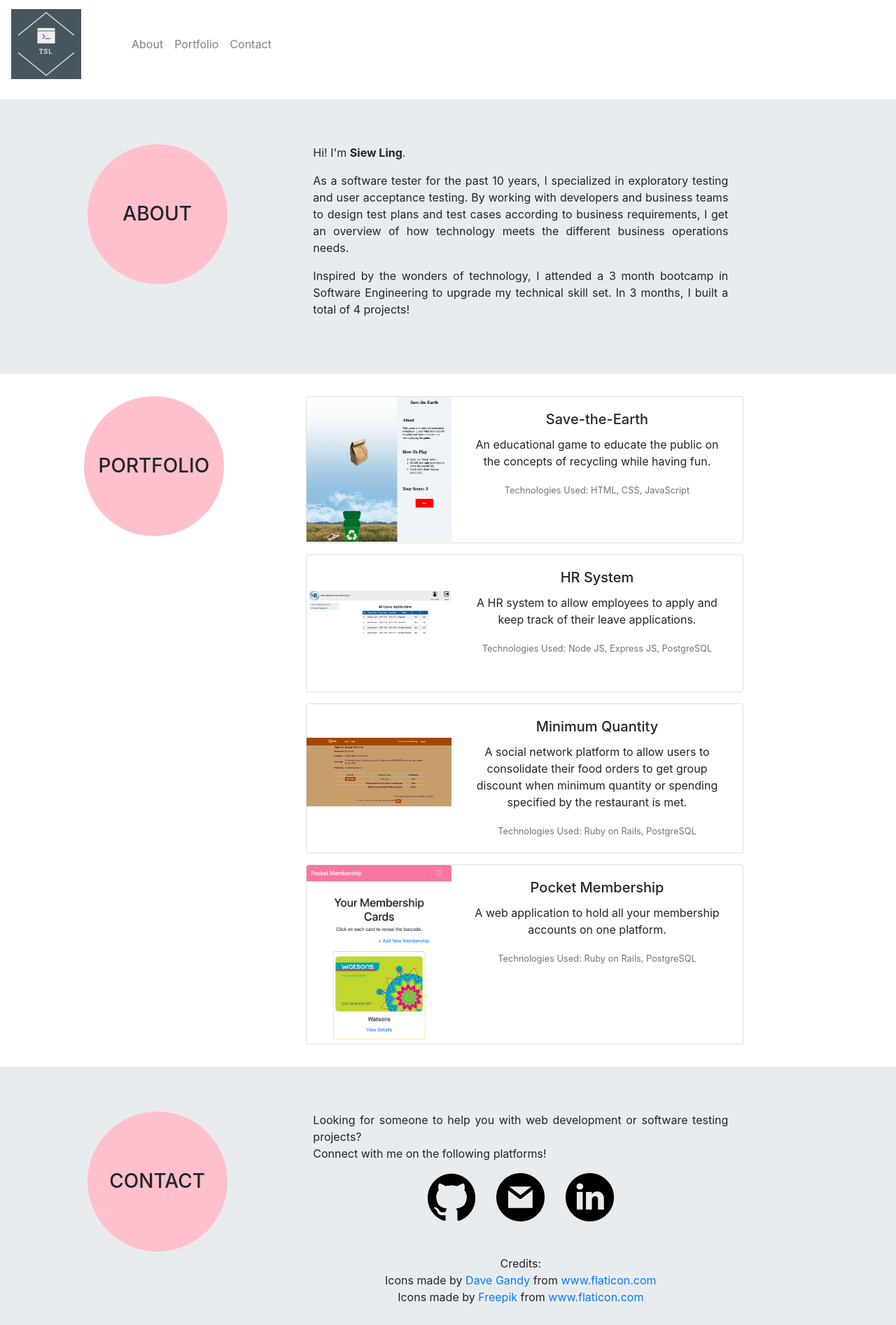
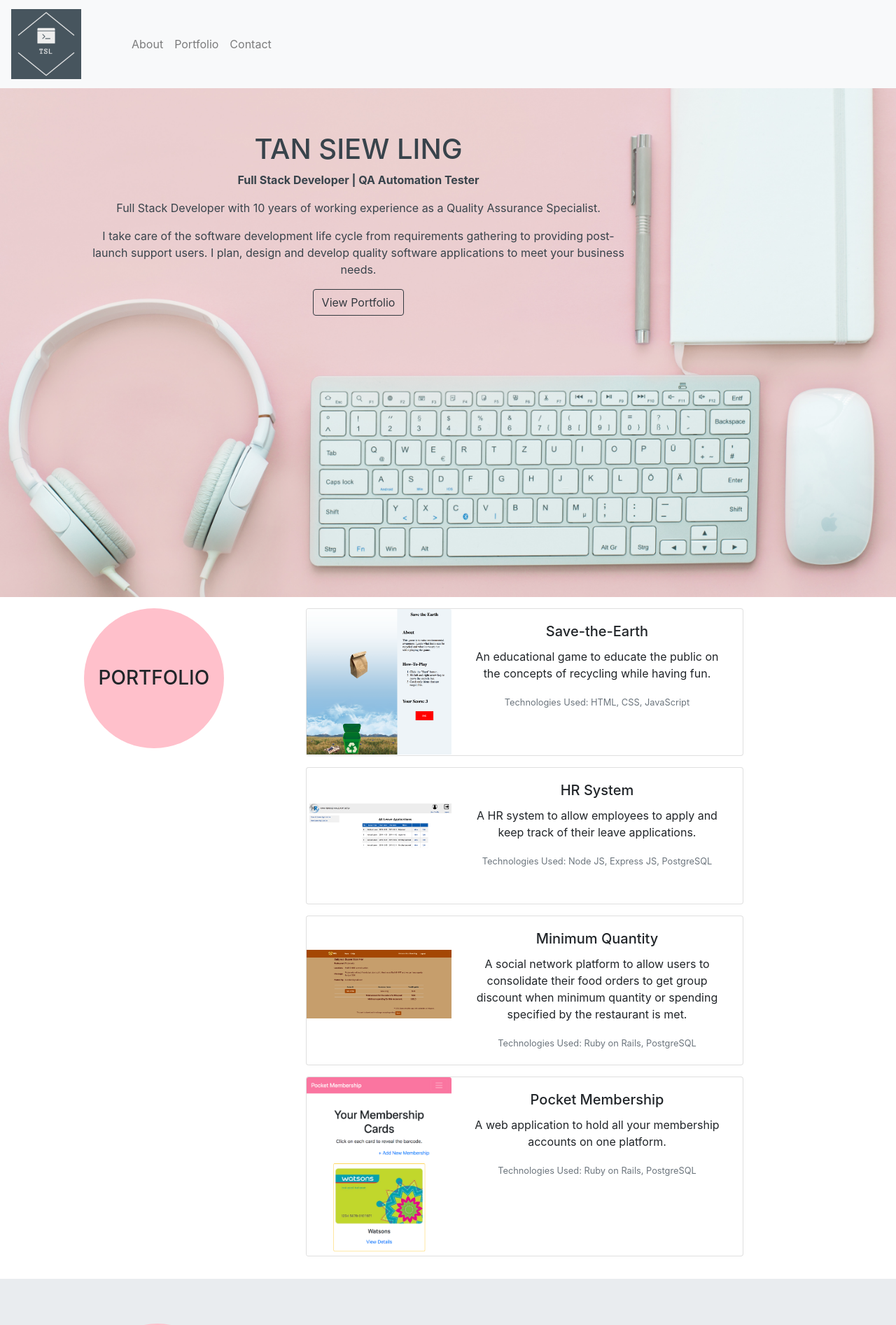
Before and after one commit to sltan-tansiewling/portfolio-react, a React (Create React App) app: page / in a window 1280 px wide. Shown: the top 1893 px of the page at 70% size. Built offline with nearby package versions, Linux system fonts and the light colour scheme.

Commit message:
Updated navbar, About, Contact

```diff
--- a/package.json
+++ b/package.json
@@ -12,6 +12,8 @@
     "@testing-library/user-event": "^7.1.2",
     "react": "^16.12.0",
     "react-dom": "^16.12.0",
+    "react-router": "^5.1.2",
+    "react-router-dom": "^5.1.2",
     "react-scripts": "3.3.0"
   },
   "scripts": {
--- a/public/css/styles.css
+++ b/public/css/styles.css
@@ -15,14 +15,20 @@ h3 {
     transform: translate(-50%, -50%);
 }
 
-form {
-    background-color: #F5F5F5;
-}
-
-button {
-    background-color: pink !important;
-}
-
 .navbar-nav .nav-item:hover .nav-link {
   color: rgb(56, 67, 75);
 }
+
+a {
+    color: rgb(56, 67, 75);
+    text-decoration: none !important;
+}
+
+a:hover {
+    color: rgb(255, 255, 255);
+    text-decoration: none !important;
+}
+
+.btnViewPortfolio:hover, .btnViewPortfolio:active {
+    background-color: rgb(56, 67, 75) !important;
+}
--- a/public/index.html
+++ b/public/index.html
@@ -3,7 +3,7 @@
   <head>
     <meta charset="utf-8" />
     <link rel="icon" href="%PUBLIC_URL%/img/favicon.ico" />
-    <meta name="viewport" content="width=device-width, initial-scale=1" />
+    <!-- <meta name="viewport" content="width=device-width, initial-scale=1" /> -->
     <meta name="theme-color" content="#000000" />
     <meta
       name="description"
--- a/src/components/About.js
+++ b/src/components/About.js
@@ -1,25 +1,59 @@
 import React from 'react';
 
 class About extends React.Component {
+
     render() {
+        const heroImage = {
+            "width": "100%",
+            "backgroundPosition": "center",
+            "backgroundRepeat": "no-repeat",
+            "backgroundSize": "cover",
+            "position": "relative"
+        };
+
+        const heroText = {
+            // "text-align": "center",
+            "position": "absolute",
+            "top": "40%",
+            "left": "40%",
+            "transform": "translate(-50%, -50%)",
+            "color": "rgb(56, 67, 75)"
+        };
+
         return(
             <div>
                 <article id="about">
-                    <div className="row mt-3 jumbotron">
-                        {/* SECTION NAME */}
+                    <div>
+                        <img src="img/hero_image.jpg" style={heroImage}/>
+                        <div style={heroText}>
+                            <div>
+                                <h1>TAN SIEW LING</h1>
+                                <p><strong>Full Stack Developer | QA Automation Tester</strong></p>
+                            </div>
+                            <div>
+                                <p>Full Stack Developer with 10 years of working experience as a Quality Assurance Specialist.</p>
+                                <p>I take care of the software development life cycle from requirements gathering to providing post-launch support users. I plan, design and develop quality software applications to meet your business needs.</p>
+                                <a href="/#portfolio">
+                                    <button type="button" className="btn btn-outline-dark btnViewPortfolio">View Portfolio</button>
+                                </a>
+                            </div>
+                        </div>
+                    </div>
+                    {/*<div className="row mt-3 jumbotron">
+                        SECTION NAME
                         <div className="col col-4">
                             <div className="section-name-bg">
                                 <h3>ABOUT</h3>
                             </div>
                         </div>
-                        {/* SECTION CONTENT */}
+                        SECTION CONTENT
                         <div className="col-6">
                             <p className="text-justify">Hi! I'm <strong>Siew Ling</strong>.</p>
                             <p className="mt-3 text-justify">As a software tester for the past 10 years, I specialized in exploratory testing and user acceptance testing. By working with developers and business teams to design test plans and test cases according to business requirements, I get an overview of how technology meets the different business operations needs.</p>
 
                             <p className="mt-3 text-justify">Inspired by the wonders of technology, I attended a 3 month bootcamp in Software Engineering to upgrade my technical skill set. In 3 months, I built a total of 4 projects!</p>
                         </div>
-                    </div>
+                    </div>*/}
                 </article>
             </div>
         );
--- a/src/components/Contact.js
+++ b/src/components/Contact.js
@@ -20,9 +20,12 @@ class Contact extends React.Component {
                             <a href="https://www.linkedin.com/in/tansiewling/" target="_blank"><img className="col-2" src="img/linkedin.png" alt="LinkedIn: https://www.linkedin.com/in/tansiewling/" /></a>
                             <br /><br /><br />
                             <div>Credits:
-                                <p>Icons made by <a href="https://www.flaticon.com/<?=_('authors/')?>dave-gandy" title="Dave Gandy">Dave Gandy</a> from <a href="https://www.flaticon.com/" title="Flaticon">www.flaticon.com</a>
+                                <p>Icons made by <a href="https://www.flaticon.com/authors/dave-gandy" title="Dave Gandy" target="_blank">Dave Gandy</a> from <a href="https://www.flaticon.com/" title="Flaticon" target="_blank">www.flaticon.com</a>
                                 <br />
-                                Icons made by <a href="https://www.flaticon.com/<?=_('authors/')?>freepik" title="Freepik">Freepik</a> from <a href="https://www.flaticon.com/" title="Flaticon">www.flaticon.com</a></p>
+                                Icons made by <a href="https://www.flaticon.com/authors/freepik" title="Freepik" target="_blank">Freepik</a> from <a href="https://www.flaticon.com/" title="Flaticon" target="_blank">www.flaticon.com</a>
+                                <br />
+                                Header image by <a href="https://unsplash.com/@lum3n?utm_medium=referral&amp;utm_campaign=photographer-credit&amp;utm_content=creditBadge" target="_blank">LUM3N</a>
+                                </p>
                             </div>
                         </div>
                     </div>
--- a/src/components/Nav.js
+++ b/src/components/Nav.js
@@ -2,11 +2,17 @@ import React from 'react';
 
 class Nav extends React.Component {
     render() {
+
+        const containerStyle = {
+            "position": "absolute",
+            "width": "100%"
+        };
+
         return(
-            <div>
-                <nav className="navbar navbar-expand-lg navbar-light sticky-top">
+            <div style={containerStyle}>
+                <nav className="navbar navbar-expand-lg bg-light navbar-light fixed-top">
                     <a className="navbar-brand" href="/">
-                        <img src="img/logo.png" width="100" height="100" className="d-inline-block align-center mr-5" alt="Tan Siew Ling - Up Your Software Quality" title="Tan Siew Ling - Up Your Software Quality" />
+                        <img src="img/logo.png" width="100px" height="100px" className="d-inline-block align-center mr-5" alt="Tan Siew Ling - Up Your Software Quality" title="Tan Siew Ling - Up Your Software Quality" />
                     </a>
                     <button className="navbar-toggler" type="button" data-toggle="collapse" data-target="#navbarNavAltMarkup" aria-controls="navbarNavAltMarkup" aria-expanded="false" aria-label="Toggle navigation">
                         <span className="navbar-toggler-icon"></span>
--- a/src/components/Portfolio.js
+++ b/src/components/Portfolio.js
@@ -2,6 +2,7 @@ import React from 'react'
 
 class Portfolio extends React.Component {
     render() {
+
         return(
             <div>
                 <article id="portfolio">
```
Also changed, not shown: public/img/hero_image.jpg (added), 1 other file (tests, documents, lock files or other folders).
